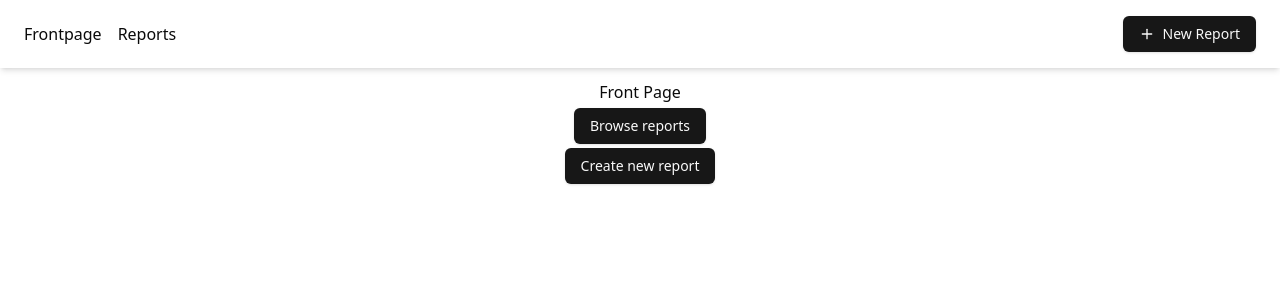
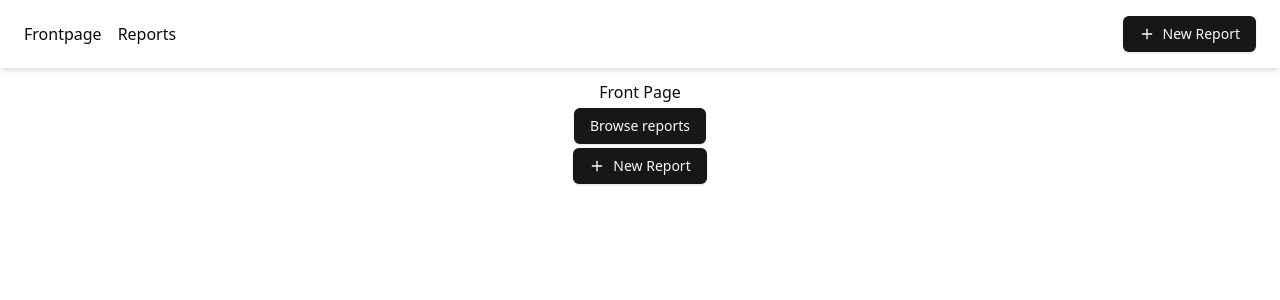
Before and after one commit to premyslbednarek/report-app-fullstack, a React (Vite) app in the folder frontend/: page / in a window 1280 px wide. Shown: the top 300 px of the page. Built offline with nearby package versions, Linux system fonts and the light colour scheme.

Commit message:
refactor: Create NewReportButton component and use it when no reports are found

```diff
--- a/frontend/src/components/Navbar.tsx
+++ b/frontend/src/components/Navbar.tsx
@@ -1,6 +1,5 @@
 import { Link } from "react-router-dom";
-import { Button } from "./ui/button";
-import { Plus } from "lucide-react";
+import NewReportButton from "./new-report-button";
 
 export const Navbar = () => {
   return (
@@ -14,11 +13,7 @@ export const Navbar = () => {
             Reports
           </Link>
         </div>
-        <Link to="/new" className="mx-2">
-          <Button>
-            <Plus /> New Report
-          </Button>
-        </Link>
+        <NewReportButton />
       </nav>
     </>
   );
--- /dev/null
+++ b/frontend/src/components/new-report-button.tsx
@@ -0,0 +1,13 @@
+import { Link } from "react-router-dom";
+import { Button } from "./ui/button";
+import { Plus } from "lucide-react";
+
+const NewReportButton = () => (
+  <Link to="/new" className="mx-2">
+    <Button>
+      <Plus /> New Report
+    </Button>
+  </Link>
+);
+
+export default NewReportButton;
--- a/frontend/src/components/report-table.tsx
+++ b/frontend/src/components/report-table.tsx
@@ -11,6 +11,7 @@ import {
 import { Button } from "./ui/button";
 import { useState } from "react";
 import ReportDetailsModal from "./report-details-modal";
+import NewReportButton from "./new-report-button";
 
 const ReportTable = () => {
   const { data, isLoading, isError } = useQuery({
@@ -41,6 +42,15 @@ const ReportTable = () => {
 
   if (isError) {
     return <div>Error</div>;
+  }
+
+  if (!data || data.length === 0) {
+    return (
+      <div className="flex flex-col items-center gap-1">
+        <p>No reports found!</p>
+        <NewReportButton />
+      </div>
+    );
   }
 
   return (
--- a/frontend/src/routes/root.tsx
+++ b/frontend/src/routes/root.tsx
@@ -1,3 +1,4 @@
+import NewReportButton from "@/components/new-report-button";
 import { Button } from "@/components/ui/button";
 import { Link } from "react-router-dom";
 
@@ -8,9 +9,7 @@ const FrontPage = () => {
       <Link to="/reports">
         <Button>Browse reports</Button>
       </Link>
-      <Link to="/new">
-        <Button>Create new report</Button>
-      </Link>
+      <NewReportButton />
     </div>
   );
 };
```
